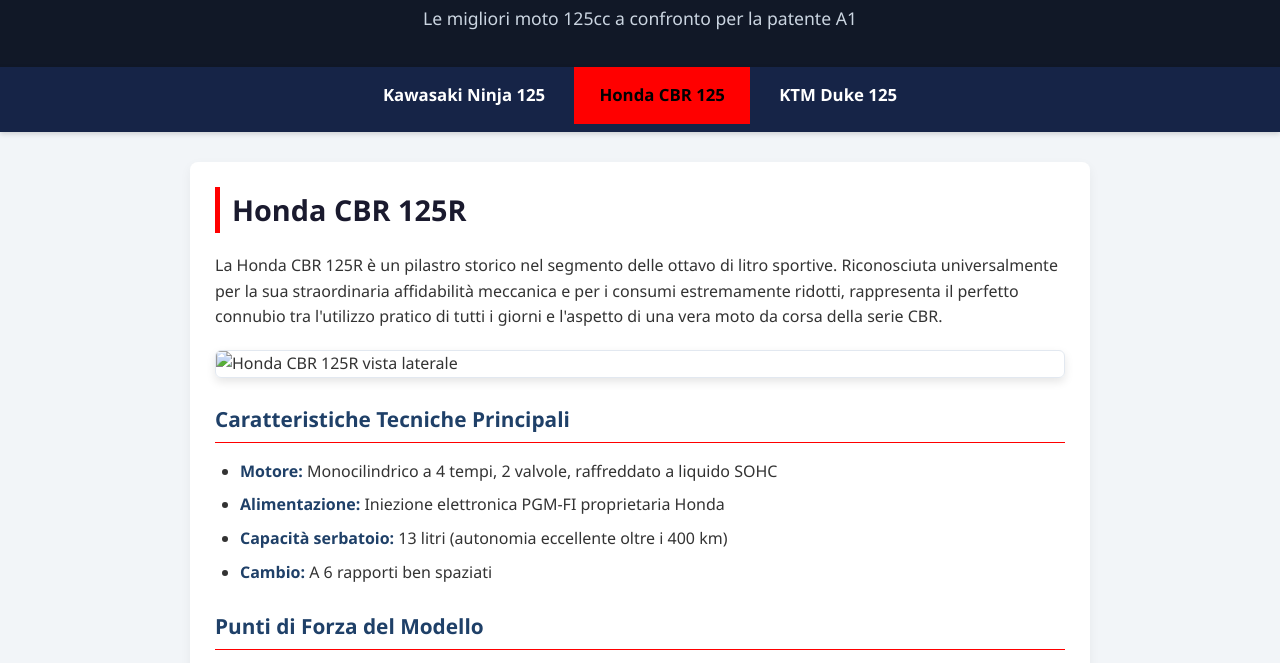
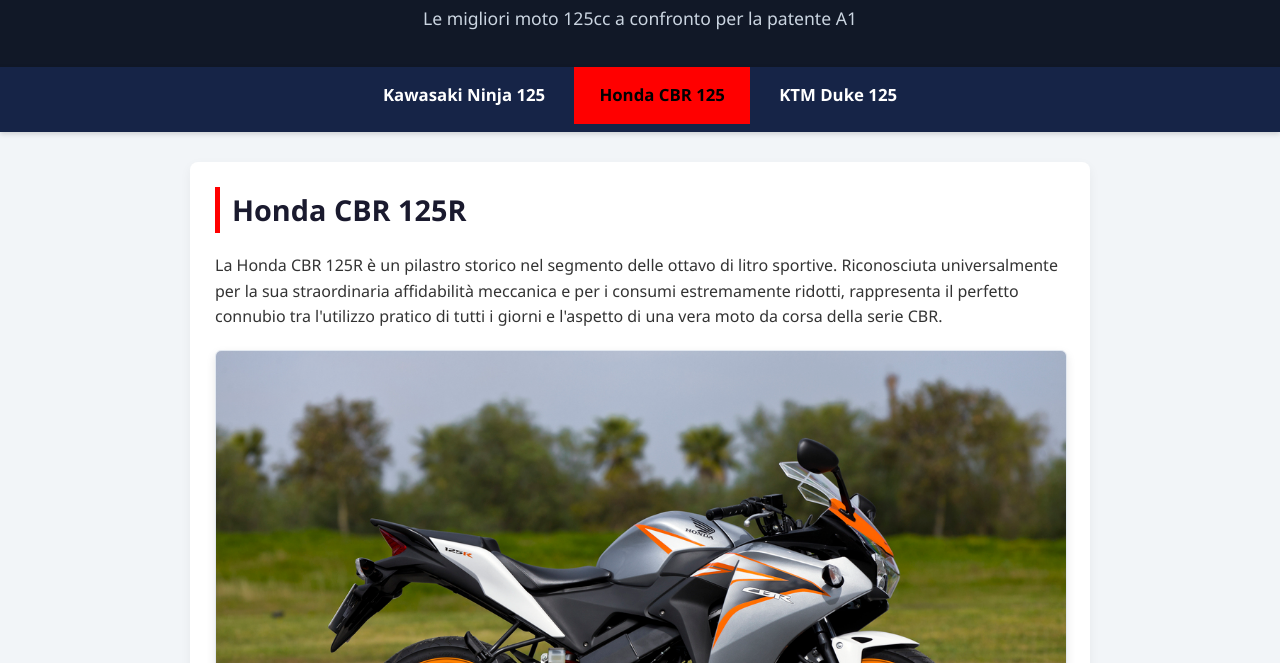
Before and after one commit to lucasciao/moto-125, a plain HTML site: page honda.html in a window 1280 px wide. Shown: the part 125-788 px from the top of the page. Drawn offline with Linux system fonts and the light colour scheme.

Commit message:
Update honda.html

```diff
--- a/honda.html
+++ b/honda.html
@@ -25,7 +25,7 @@
 Riconosciuta universalmente per la sua straordinaria affidabilità meccanica e per i consumi
 estremamente ridotti, rappresenta il perfetto connubio tra l'utilizzo pratico di tutti i giorni
 e l'aspetto di una vera moto da corsa della serie CBR.</p>
-<img src="img/honda.jpg" alt="Honda CBR 125R vista laterale" class="bike-img">
+<img src="honda.jpg" alt="Honda CBR 125R vista laterale" class="bike-img">
 <h3>Caratteristiche Tecniche Principali</h3>
 <ul>
 <li><strong>Motore:</strong> Monocilindrico a 4 tempi, 2 valvole, raffreddato a
```
